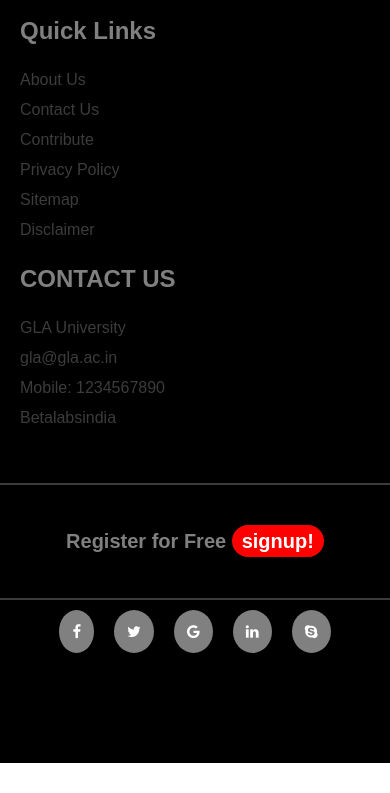
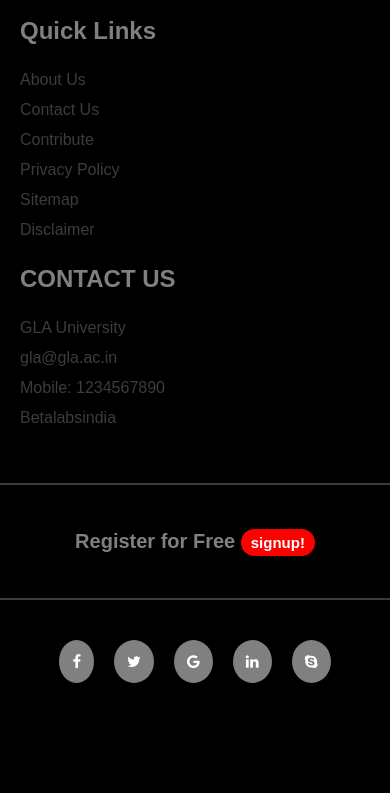
Before and after one commit to striver01/Practical-11, a plain HTML site: page index.html in a window 390 px wide. Shown: the part 624-1417 px from the top of the page. Before the commit the page ends 1387 px from the top, so only its background shows below. Drawn offline with Linux system fonts and the light colour scheme.

Commit message:
complete

```diff
--- a/index.css
+++ b/index.css
@@ -68,6 +68,7 @@ Footer2 h2 a:hover {
   background-color: orange;
 }
 Icons {
+  padding: 30px;
   display: flex;
   justify-content: center;
   padding-bottom: 100px;
@@ -117,6 +118,7 @@ Icons a i {
     font-size: 20px;
   }
   Footer2 h2 a {
+    font-size: 15px;
     padding: 5px 10px;
   }
   Icons a {
```
